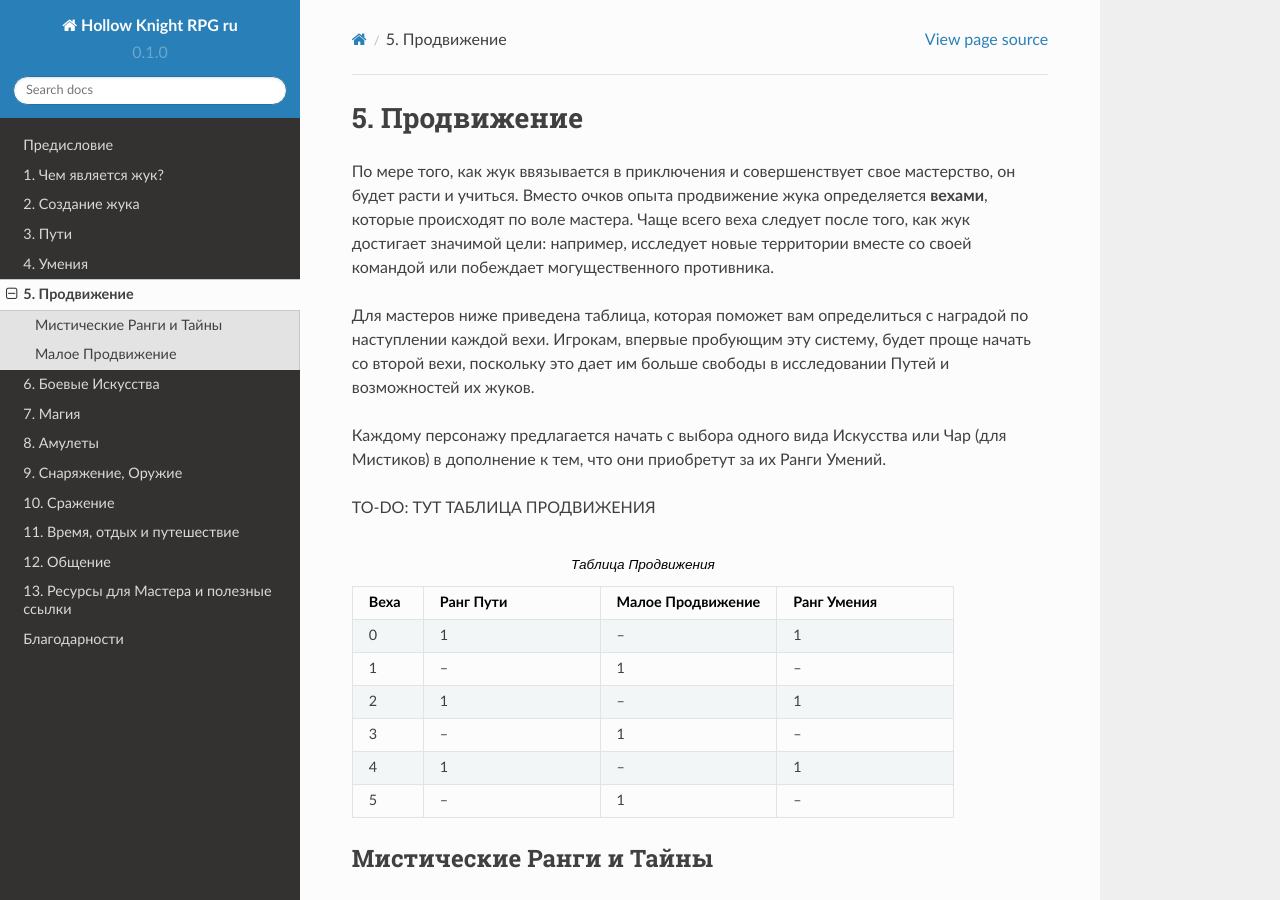
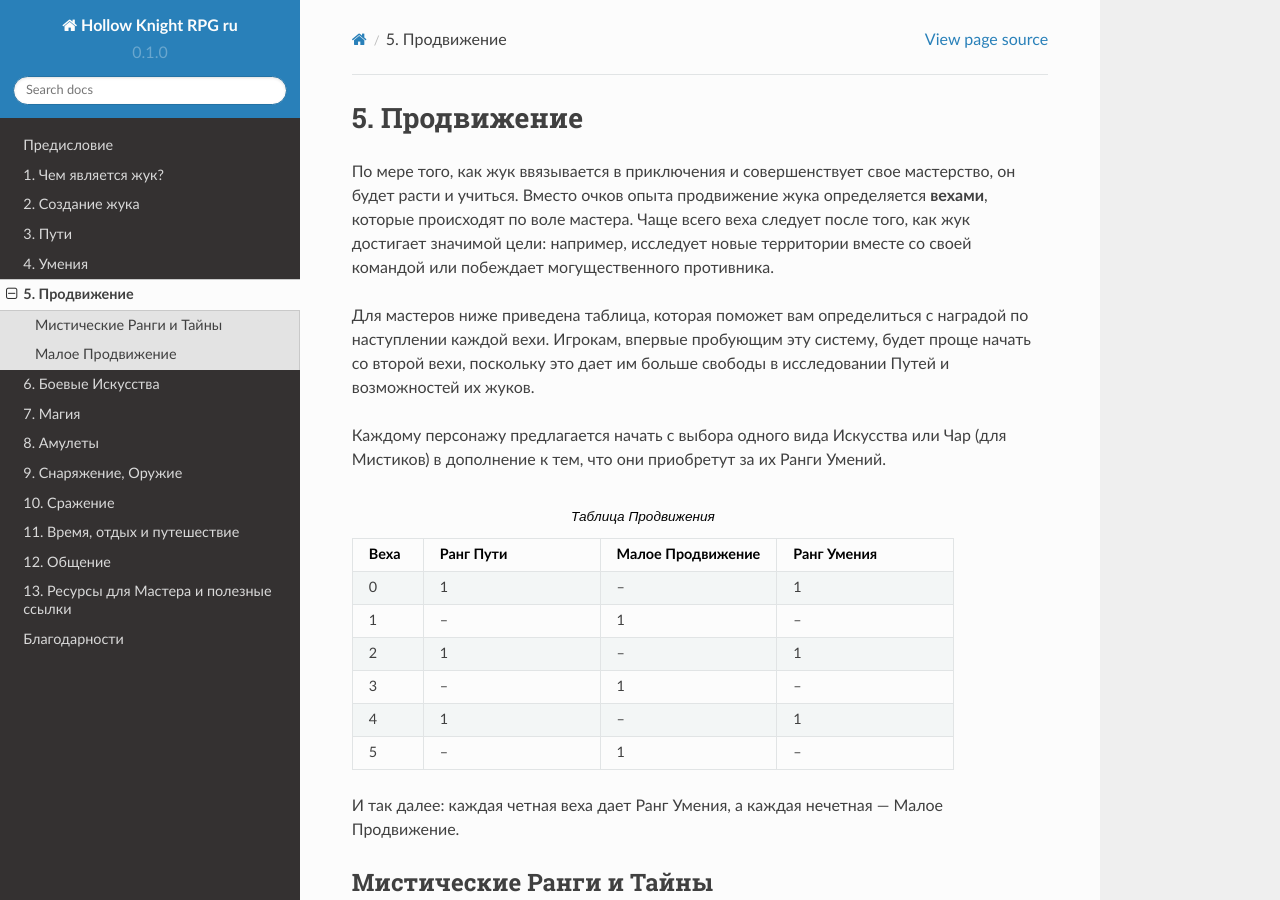
Before and after one commit to LazySelkie/hollow-knight-rpg-ru, a Sphinx documentation site: the page built from docs/source/advancement.rst, in a window 1280 px wide and 900 px high. Built offline with Sphinx 7.4.7 and the Read the Docs theme 2.0.0, drawn with Linux system fonts in a browser that asks for light colours.

Commit message:
Добавлен остаток 5 главы

```diff
--- a/docs/source/advancement.rst
+++ b/docs/source/advancement.rst
@@ -6,8 +6,6 @@
 Для мастеров ниже приведена таблица, которая поможет вам определиться с наградой по наступлении каждой вехи. Игрокам, впервые пробующим эту систему, будет проще начать со второй вехи, поскольку это дает им больше свободы в исследовании Путей и возможностей их жуков.
 
 Каждому персонажу предлагается начать с выбора одного вида Искусства или Чар (для Мистиков) в дополнение к тем, что они приобретут за их Ранги Умений.
-
-TO-DO: ТУТ ТАБЛИЦА ПРОДВИЖЕНИЯ
 
 .. list-table:: Таблица Продвижения
    :widths: 20 50 50 50
@@ -42,6 +40,8 @@ TO-DO: ТУТ ТАБЛИЦА ПРОДВИЖЕНИЯ
      - 1
      - --
 
+И так далее: каждая четная веха дает Ранг Умения, а каждая нечетная — Малое Продвижение.
+
 Мистические Ранги и Тайны
 ----------------------------
 Когда жук получает Ранг в Мистическом Пути, он также изучает одну Тайну из него.
```
